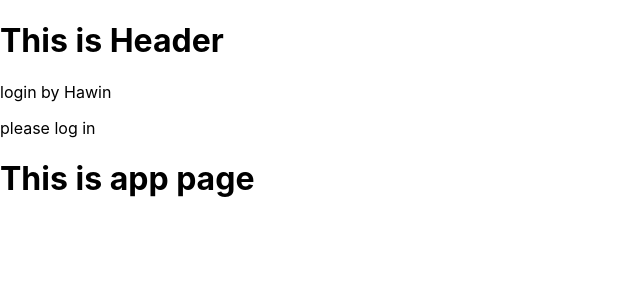
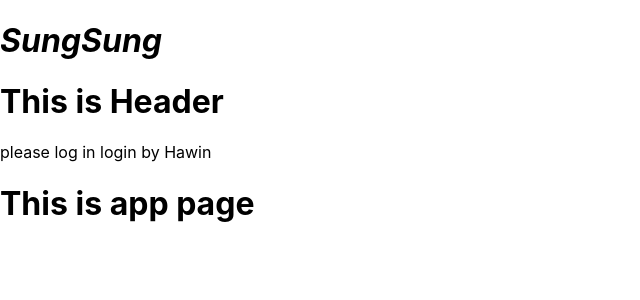
Before and after one commit to Hawinf/basic-react-5.3, a React (Create React App) app: page / in a window 1280 px wide. Shown: the top 300 px of the page, without its empty margins (0-640 px from the left). Built offline with nearby package versions, Linux system fonts and the light colour scheme.

Commit message:
props nesting

```diff
--- a/src/App.js
+++ b/src/App.js
@@ -5,11 +5,12 @@ import { useState } from 'react';
 
 const App = () => {
   const [data, setData] = useState('Hawin');
-  const [login, setLogin] = useState(false)
+  const [login, setLogin] = useState(false);
+  const [compName, setCompName] = useState('SungSung')
 
   return (
     <div>
-      <Header data={data} login={login} />
+      <Header data={data} login={login} compName={compName} />
       <h1>This is app page</h1>
     </div>
   )
--- a/src/components/Header.js
+++ b/src/components/Header.js
@@ -1,4 +1,5 @@
 import React from "react";
+import Logo from "./Logo";
 
 const Header = (props) => {
 // const Header = ({data}) => (Fetching direct to value not object)
@@ -6,9 +7,9 @@ const Header = (props) => {
 
     return (
         <div>
+            <Logo compName={props.compName} />
             <h1>This is Header</h1>
-            <p>login by {props.data}</p>
-            <p>{props.login ? 'login' : 'please log in'}</p>
+            <p>{props.login ? 'login' : 'please log in'} login by {props.data}</p>
         </div>
     )
 }
--- /dev/null
+++ b/src/components/Logo.js
@@ -0,0 +1,13 @@
+import React from "react";
+
+const Logo = (props) => {
+    console.log(props, 'This is Logo')
+
+    return(
+        <div>
+            <h1><i>{props.compName}</i></h1>
+        </div>
+    )
+}
+
+export default Logo
```
